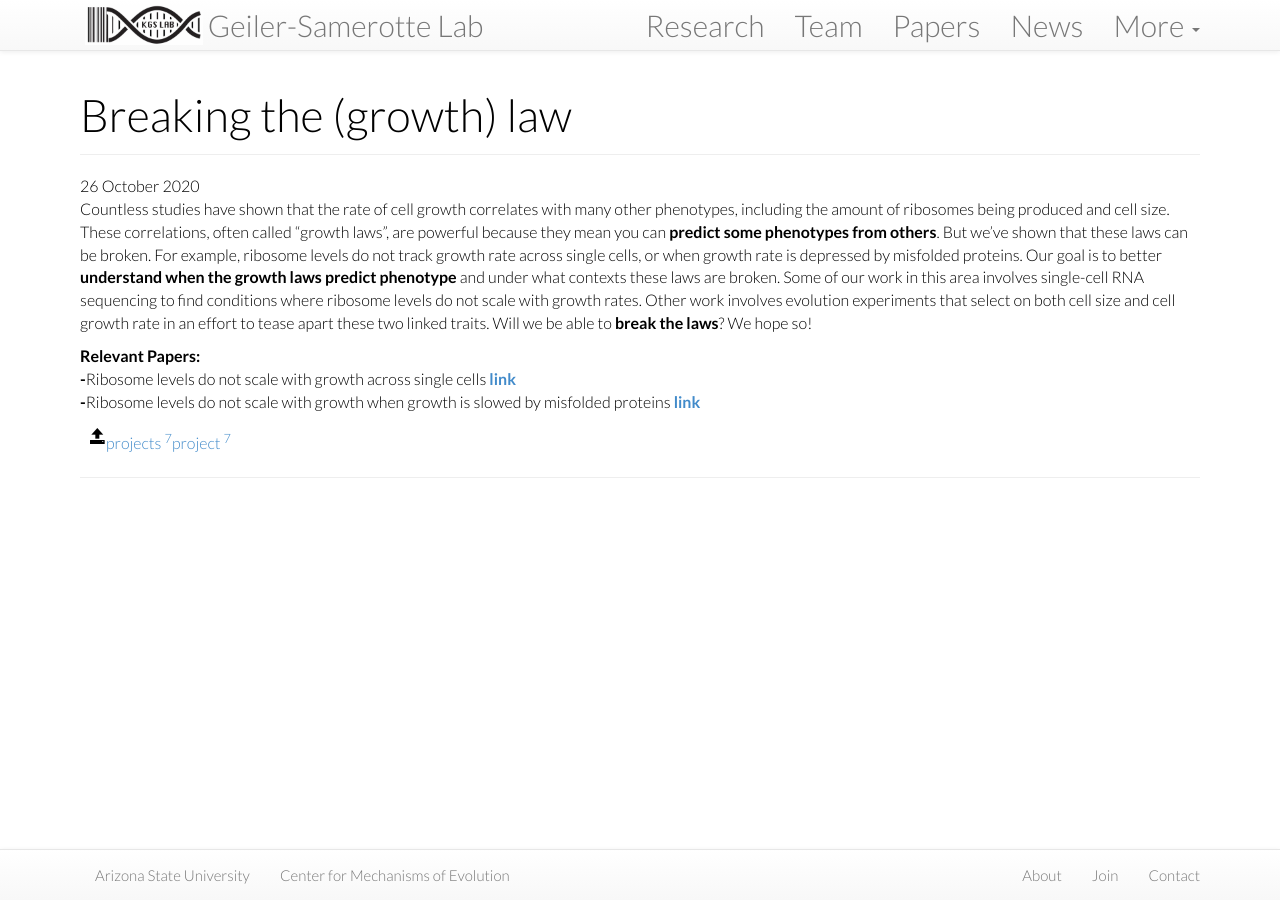
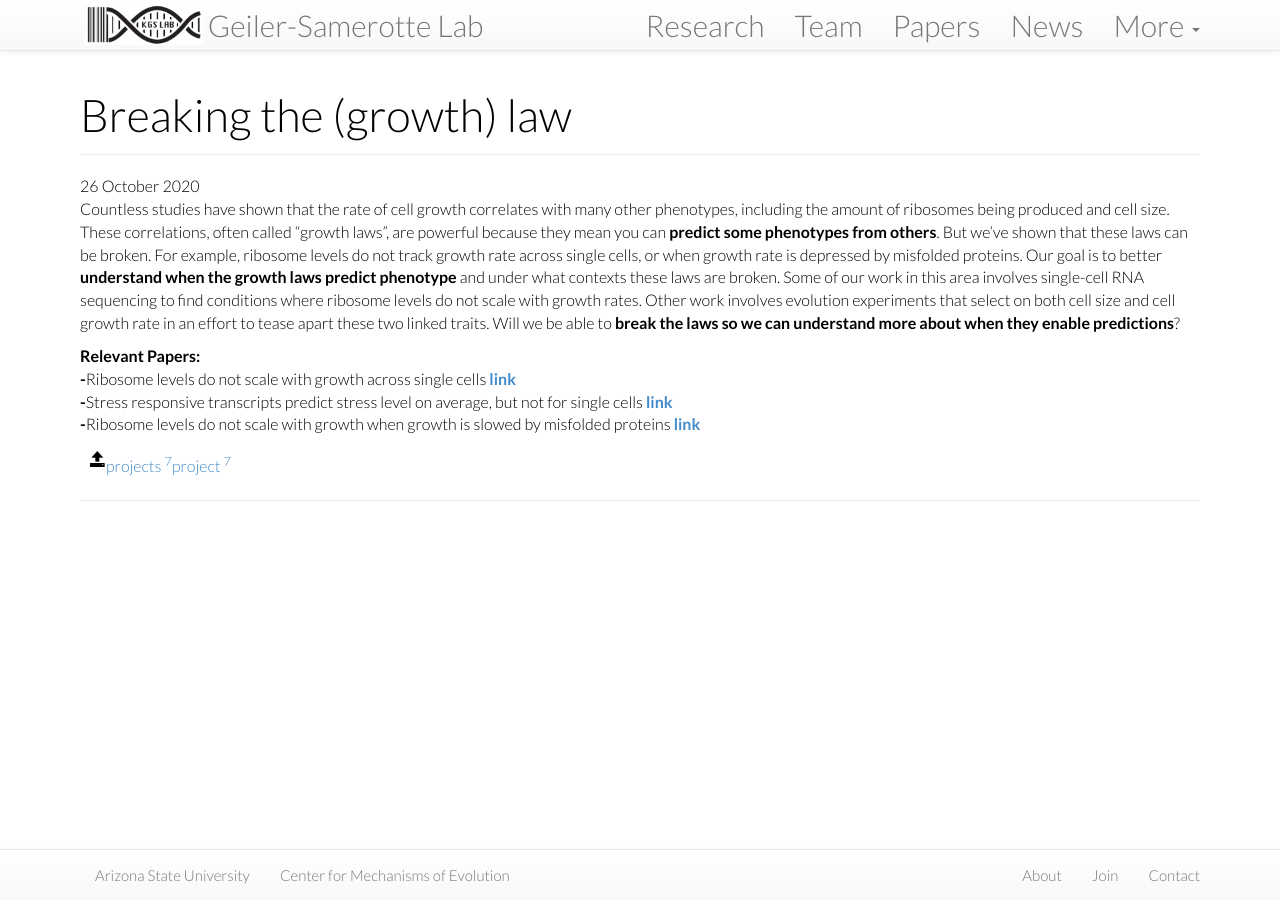
Before and after one commit to Samerotte-Lab/Samerotte-Lab.github.io, a Jekyll site: the page built from projects/_posts/2020-10-26-growth-law.md, in a window 1280 px wide. Built offline with Jekyll 4.4.1, drawn with Linux system fonts in a browser that asks for light colours; nearby versions of some CDN libraries.

Commit message:
eder link adding

```diff
--- a/projects/_posts/2020-10-26-growth-law.md
+++ b/projects/_posts/2020-10-26-growth-law.md
@@ -8,8 +8,9 @@
 ---
 {% include JB/setup %}
 
-Countless studies have shown that the rate of cell growth correlates with many other phenotypes, including the amount of ribosomes being produced and cell size. These correlations, often called "growth laws", are powerful because they mean you can <b>predict some phenotypes from others</b>. But we've shown that these laws can be broken. For example, ribosome levels do not track growth rate across single cells, or when growth rate is depressed by misfolded proteins. Our goal is to better <b>understand when the growth laws predict phenotype</b> and under what contexts these laws are broken. Some of our work in this area involves single-cell RNA sequencing to find conditions where ribosome levels do not scale with growth rates. Other work involves evolution experiments that select on both cell size and cell growth rate in an effort to tease apart these two linked traits. Will we be able to <b>break the laws</b>? We hope so!
+Countless studies have shown that the rate of cell growth correlates with many other phenotypes, including the amount of ribosomes being produced and cell size. These correlations, often called "growth laws", are powerful because they mean you can <b>predict some phenotypes from others</b>. But we've shown that these laws can be broken. For example, ribosome levels do not track growth rate across single cells, or when growth rate is depressed by misfolded proteins. Our goal is to better <b>understand when the growth laws predict phenotype</b> and under what contexts these laws are broken. Some of our work in this area involves single-cell RNA sequencing to find conditions where ribosome levels do not scale with growth rates. Other work involves evolution experiments that select on both cell size and cell growth rate in an effort to tease apart these two linked traits. Will we be able to <b>break the laws so we can understand more about when they enable predictions</b>?
 
 <b>Relevant Papers:</b><br>
 <b>-</b>Ribosome levels do not scale with growth across single cells <b>[link](https://kgslab.org/papers/paper/Brettner-Ribo)</b><br>
+<b>-</b>Stress responsive transcripts predict stress level on average, but not for single cells <b>[link](https://kgslab.org/papers/paper/Eder-scRNAseq)</b><br>
 <b>-</b>Ribosome levels do not scale with growth when growth is slowed by misfolded proteins <b>[link](https://kgslab.org/papers/paper/proteomic-speedometer)</b>
```
